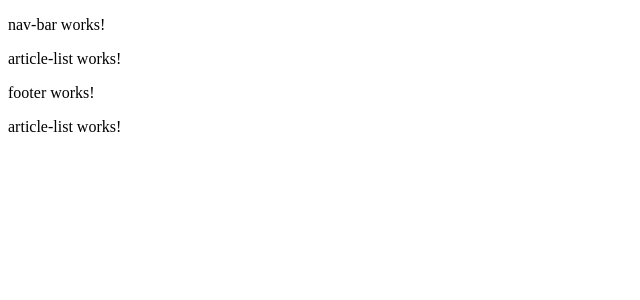
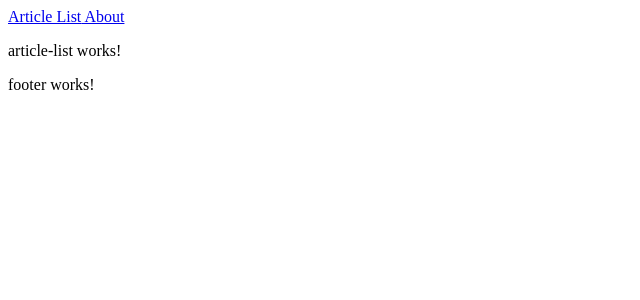
Before and after one commit to dilancse/Angular-Blog, an Angular app in the folder Angular-Blog/: page /articles in a window 1280 px wide. Shown: the top 300 px of the page, without its empty margins (0-640 px from the left). Built offline with nearby package versions, Linux system fonts and the light colour scheme.

Commit message:
Included routing to nav-bar component

```diff
--- a/Angular-Blog/src/app/app.component.html
+++ b/Angular-Blog/src/app/app.component.html
@@ -1,5 +1,3 @@
 <app-nav-bar></app-nav-bar>
-<app-article-list></app-article-list>
+<router-outlet></router-outlet>
 <app-footer></app-footer>
-
-<router-outlet></router-outlet>
--- a/Angular-Blog/src/app/nav-bar/nav-bar.component.html
+++ b/Angular-Blog/src/app/nav-bar/nav-bar.component.html
@@ -1 +1,3 @@
-<p>nav-bar works!</p>
+<a routerLink='/articles'> Article List</a>
+
+<a routerLink='/about'> About </a>
```
